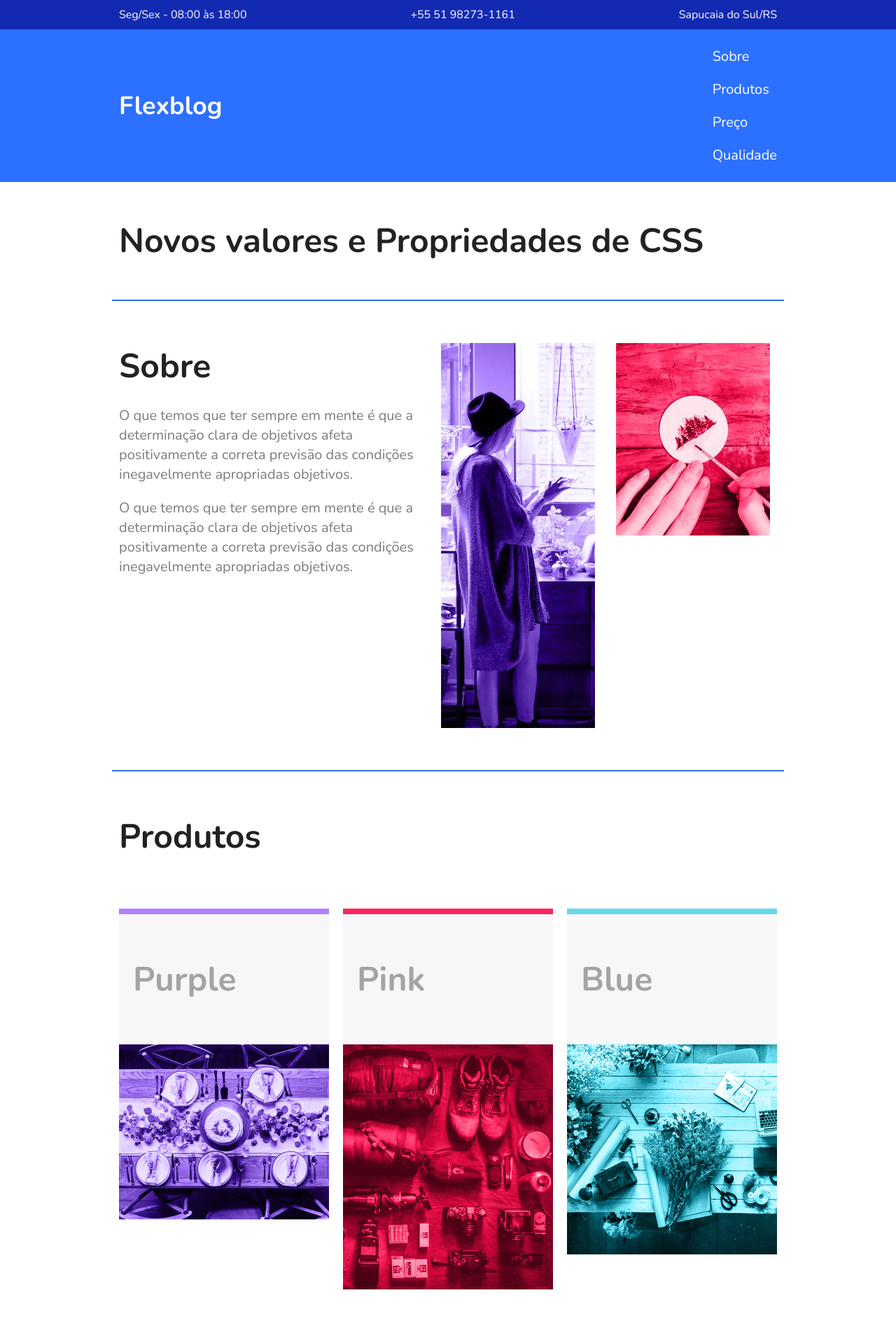
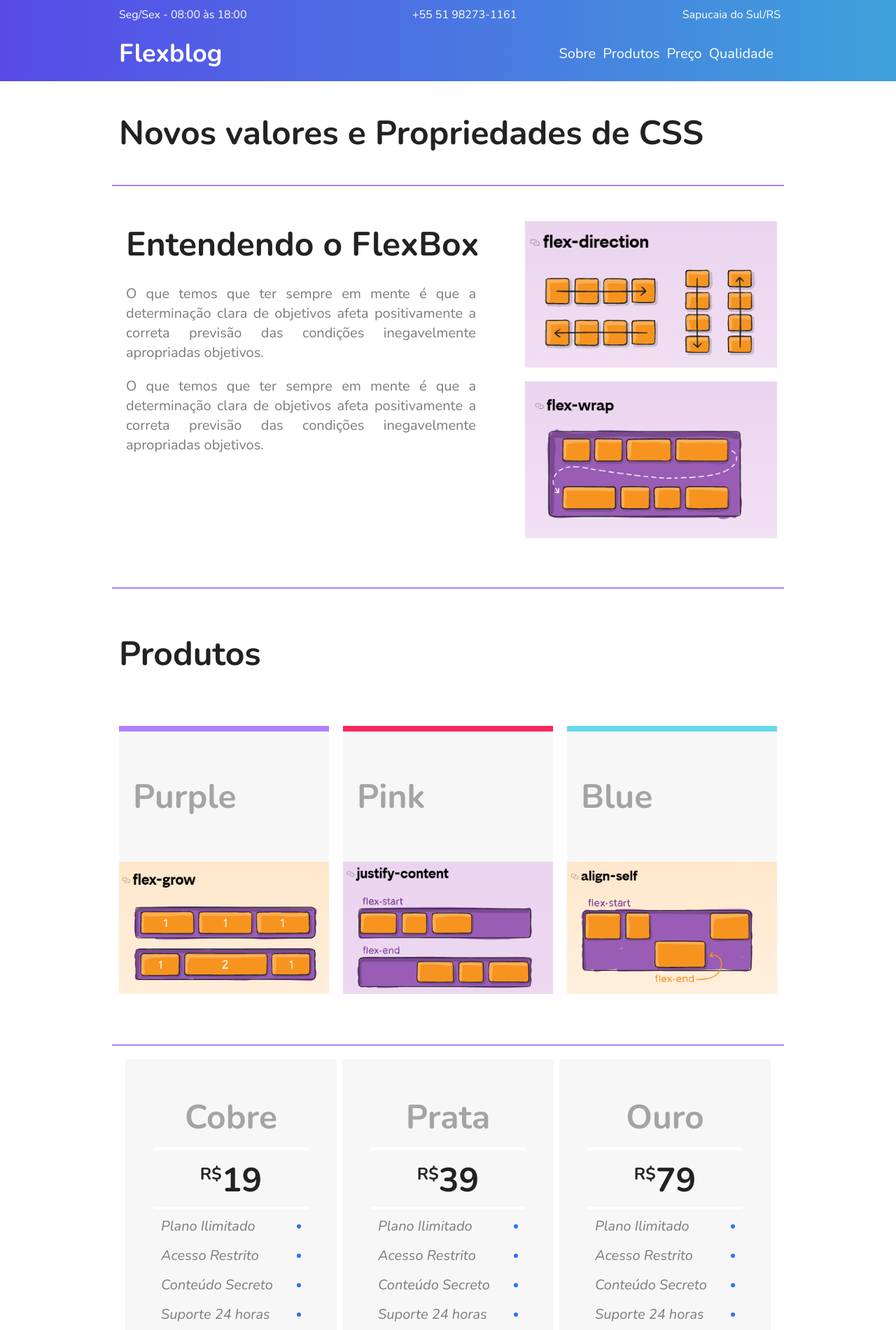
Before and after one commit to patricia-maria/flexbox, a plain HTML site: page index.html in a window 1280 px wide. Shown: the top 1900 px of the page at 70% size. Drawn offline with nearby package versions, Linux system fonts and the light colour scheme.

Commit message:
refactor do layout

```diff
--- a/css/style.css
+++ b/css/style.css
@@ -8,6 +8,8 @@
     --purple: #ae81ff;
     --pink: #f9265e;
     --blue: #66d9eb;
+    --cabecalho:linear-gradient(90deg, #574AE8 0%, #3EA1DB 100%);
+
 }
 
 
@@ -33,18 +35,11 @@ a {
     text-decoration: none;
 }
 
-img {
-    display: block;
-    max-width: 100%;
-}
-
-
-
 
 /* ========================== SUPERINFO */
 
 .superinfo-bg {
-    background: var(--azul-forte);
+    background: var(--cabecalho);
     color: white;
 }
 
@@ -54,11 +49,13 @@ img {
     display: flex;
     justify-content: space-between;
     flex-wrap: wrap;
-    padding-top: 10px;
+    padding-top: 5px;
+    padding-left: 5px;
+
 }
 
 .superinfo p, .superinfo a {
-    margin: 0 10px 10px 10px;
+    margin: 5px 5px;
 }
 .superinfo a {
     color: white;
@@ -67,17 +64,17 @@ img {
 /* ========================== MENU */
 
 .menu-bg{
-    background: var(--azul-suave);
+    background: var(--cabecalho);
 }
 
 .menu{
     max-width: 960px;
     margin: 0 auto;
-    padding: 15px 0;
+    padding: 15px 10px;
     display: flex;
     flex-wrap: wrap;
+    align-items: center;
     justify-content: space-between;
-    align-items: center;
 }
 
 .menu a{
@@ -87,7 +84,7 @@ img {
 .menu-logo a{
     font-size:2.25em;
     font-weight: bold;
-    margin: 0 10px;
+    margin:0 auto;
 }
 
 .menu-nav {
@@ -95,10 +92,16 @@ img {
     flex-wrap: wrap;
 }
 
+.menu-nav ul{
+    display: flex;
+    flex-direction: row;
+    justify-content: space-around;
+}
+
 .menu-nav a{
     font-size: 1.25em;
-    display: block;
-    padding: 10px;
+    display: flex ;
+    padding: 5px;
 }
 
 .menu-nav a:hover {
@@ -112,23 +115,23 @@ img {
     line-height: 1;
     max-width: 960px;
     margin: 0 auto;
-    padding: 60px 10px;
+    padding: 50px 10px;
 }
 
 /* ========================== SOBRE */
 
 .sobre{
-    border-top: 2px solid var(--azul-suave) ;
-    border-bottom: 2px solid var(--azul-suave);
+    border-top: 2px solid var(--purple) ;
+    border-bottom: 2px solid var(--purple);
     max-width: 960px;
     margin: 0 auto;
-    padding: 60px 0;
+    padding: 50px 10px;
     display: flex;
     flex-wrap: wrap;
 }
 
 .sobre-info{
-    flex: 2 1 300px;
+    flex: 1 1 300px;
     margin: 0 10px;
 }
 
@@ -141,12 +144,20 @@ img {
     font-size: 1.25em;
     line-height: 1.4;
     margin-bottom: 1em;
+    text-align: justify;
+    max-width: 500px;
     color: var(--cinza-escuro);
 }
 
 .sobre-img{
-    flex: 1 1 160px;
-    margin: 0 10px;
+ display: flex;
+ flex: 1 1 100px;
+ flex-direction: column;
+ width:30%;
+ min-width: 250px;
+}
+.sobre-img img{
+    margin-bottom: 20px;
 }
 
 /* ========================== PRODUTOS */
@@ -190,21 +201,38 @@ img {
     border-top: 8px solid var(--blue);
 }
 
+.produtos-container img {
+    display: flex;
+    max-width: 100%;
+    width: 100%;
+    height: 50%;
+}
+
 /* ========================== PREÇOS */
 
 .preco {
-    background: var(--cinza-claro);
-    padding: 60px;
+    max-width: 960px;
+    border-top: 2px solid var(--purple);
+    border-bottom: 2px solid var(--purple);
     display: flex;
     flex-wrap: wrap;
-    align-items: flex-end;
+    margin:  15px auto;
+    padding: 15px;
+}
+
+.preco .preco-item{
+    align-items: center;
+    margin: 0 auto;
+    padding: 0;
+    background: var(--cinza-claro);
+    padding: 40px;
 }
 
 .preco-item {
-    flex: 1 1 260px;
+    flex: 1 1 300px;
     border: 4px solid white;
-    padding: 20px;
-    margin: 10px;
+    padding: 10px;
+    margin: 5px;
     /*min-width: 260px;  dica: usar 260px pois é o valor minimo de largura no mobile ou usar o flex basis, tira o min-width e coloca só flex: 1 1 260px */
 }
 
@@ -212,12 +240,12 @@ img {
     font-size: 3em;
     color: var(--cinza-medio);
     text-align: center;
-    margin-top: 20px;
+    margin-top: 10px;
 }
 
 .preco-item span{
     max-width: 300px;
-    margin: 20px auto;
+    margin: 10px auto;
     display: block;
     font-size: 3em;
     text-align: center;
@@ -232,8 +260,8 @@ img {
 }
 
 .preco-item ul{
-    max-width: 300px;
-    margin: 20px auto;
+    max-width: 200px;
+    margin: 10px auto;
     font-size: 1.25em;
     font-style: italic;
     color: var(--cinza-escuro);
@@ -343,12 +371,12 @@ img {
 }
 
 .newsletter-info h1{
-    font-size: 3em;
+    font-size: 2.5em;
     color: var(--cinza-medio);
 }
 
 .newsletter-info p {
-    font-size: 1.25em;
+    font-size: 1.2em;
     font-style: italic;
     max-width: 230px;
     color: var(--cinza-escuro);
@@ -369,25 +397,25 @@ img {
     color: var(--cinza-escuro);
     font-style: italic;
     font-family: 'Nunito';
-    border: 4px solid var(--azul-suave);
+    border: 4px solid #574ae8;
     background: transparent;
     padding: 15px 10px;
     margin: 0px;
-    border-radius: 0px;
+    border-radius: 5px;
 }
 
 .newsletter-form button{
     flex: 1 1 260px;
     font-family: 'Nunito';
-    font-size: 2.25em;
+    font-size: 2em;
     font-weight: bold;
     text-transform: uppercase;
-    background: var(--azul-suave);
+    background: var(--cabecalho);
     color: white;
     margin: 0px;
     cursor: pointer;
-    border: 0px;
-    padding: 15px 10px;
+    border-radius: 0 5px 5px 0;
+
 }
 
 @media (max-width: 600px) {
@@ -401,14 +429,14 @@ img {
 
 .footer {
     display: flex;
-    background: var(--azul-suave);
-    height: 200px;
+    background: var(--cabecalho);
+    height: 100px;
     align-items: center;
 }
 
 .footer p {
      flex: 1;
      text-align: center;
-     font-size: 2.25em;
-     color:var(--azul-forte);
+     font-size: 2em;
+     color: white
 }
--- a/index.html
+++ b/index.html
@@ -35,17 +35,16 @@
 
     <h1 class="introducao">Novos valores e Propriedades de CSS</h1>
 
-    <section class="sobre" id="sobre">
-        <div class="sobre-info">
-            <h1>Sobre</h1>
+    <section class="sobre" id="sobre" >
+        <div class="sobre-info" >
+            <h1>Entendendo o FlexBox</h1>
             <p>O que temos que ter sempre em mente é que a determinação clara de objetivos afeta positivamente a correta previsão das condições inegavelmente apropriadas objetivos.</p>
             <p>O que temos que ter sempre em mente é que a determinação clara de objetivos afeta positivamente a correta previsão das condições inegavelmente apropriadas objetivos.</p>
         </div>
         <div class="sobre-img">
-            <img src="./img/sobre1.jpg" alt="Sobre 1">
-        </div>
-        <div class="sobre-img">
-            <img src="./img/sobre2.jpg" alt="Sobre 2">
+            <img  src="./img/FLEXBOX-DIRECTION.PNG" alt="FLEXBOX-DIRECTION">
+
+            <img src="./img/FLEXBOX-WRAP.PNG" alt="FLEXBOX-WRAP">
         </div>
     </section>
 
@@ -54,15 +53,15 @@
         <div class="produtos-container">
             <div class="produtos-item purple">
                 <h2>Purple</h2>
-                <img src="./img/produtos1.jpg" alt="Produtos 1">
+                <img src="./img/flexgrow.PNG" alt="Produtos 1">
             </div>
             <div class="produtos-item pink">
                 <h2>Pink</h2>
-                <img src="./img/produtos2.jpg" alt="Produtos 2">
+                <img src="./img/content.PNG" alt="Produtos 2">
             </div>
             <div class="produtos-item blue">
                 <h2>Blue</h2>
-                <img src="./img/produtos3.jpg" alt="Produtos 3">
+                <img src="./img/alignself.PNG" alt="Produtos 3">
             </div>
         </div>
     </section>
```
Also changed, not shown: img/FLEXBOX-DIRECTION.PNG (added), img/FLEXBOX-GROW.PNG (added), img/FLEXBOX-WRAP.PNG (added), img/alignself.PNG (added), img/content.PNG (added), img/flexgrow.PNG (added), img/produtos1.jpg (deleted), img/produtos2.jpg (deleted), img/produtos3.jpg (deleted), img/sobre1.jpg (deleted), img/sobre2.jpg (deleted).
